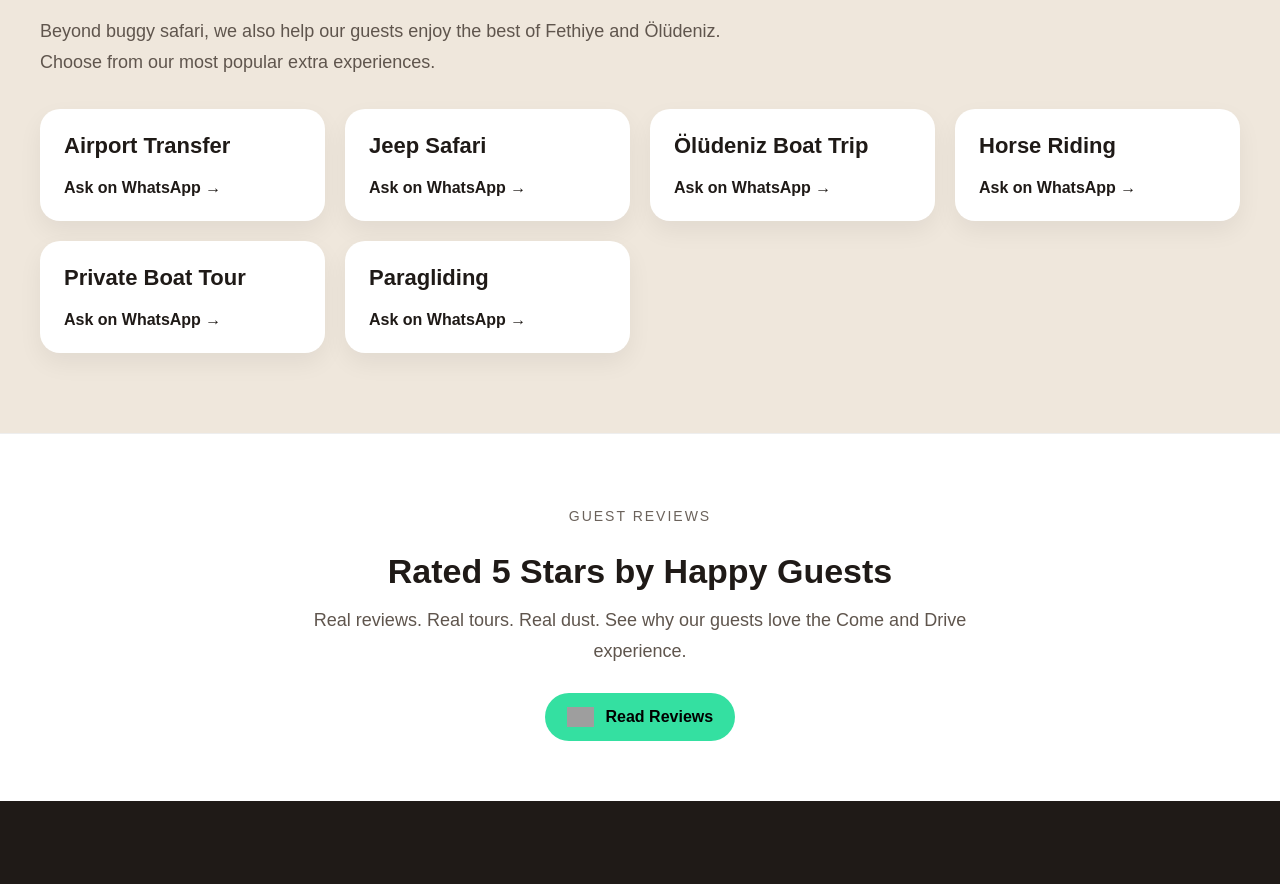
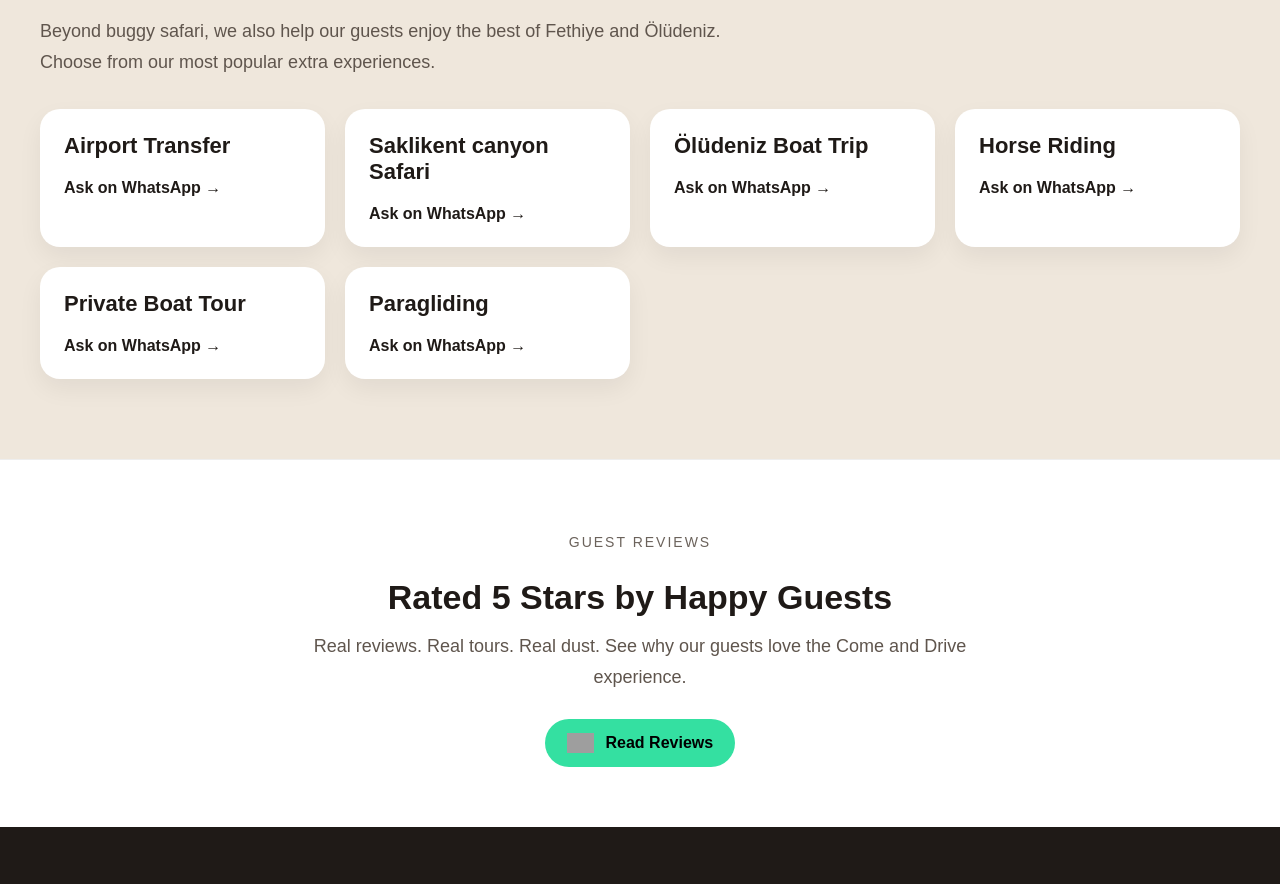
Before and after one commit to comendrive-a11y/comendrive-a11y, a Next.js app: page / in a window 1280 px wide. Shown: the part 2420-3304 px from the top of the page. Built offline with nearby package versions, Linux system fonts and the light colour scheme; grey boxes are pictures that could not be loaded.

Commit message:
Update page.tsx

```diff
--- a/app/page.tsx
+++ b/app/page.tsx
@@ -431,7 +431,7 @@ export default function HomePage() {
     >
       {[
         "Airport Transfer",
-        "Jeep Safari",
+        "Saklikent canyon Safari",
         "Ölüdeniz Boat Trip",
         "Horse Riding",
         "Private Boat Tour",
```
